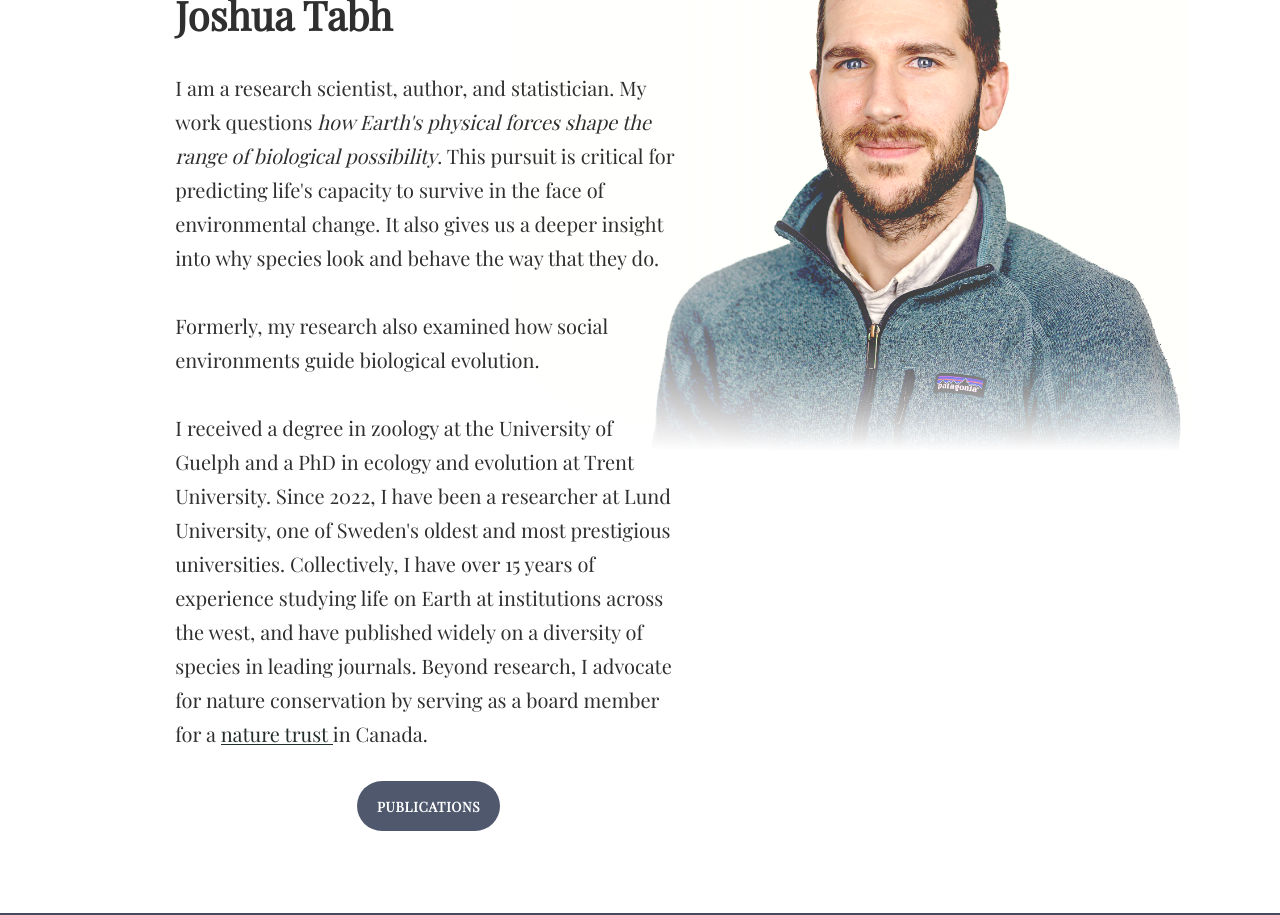
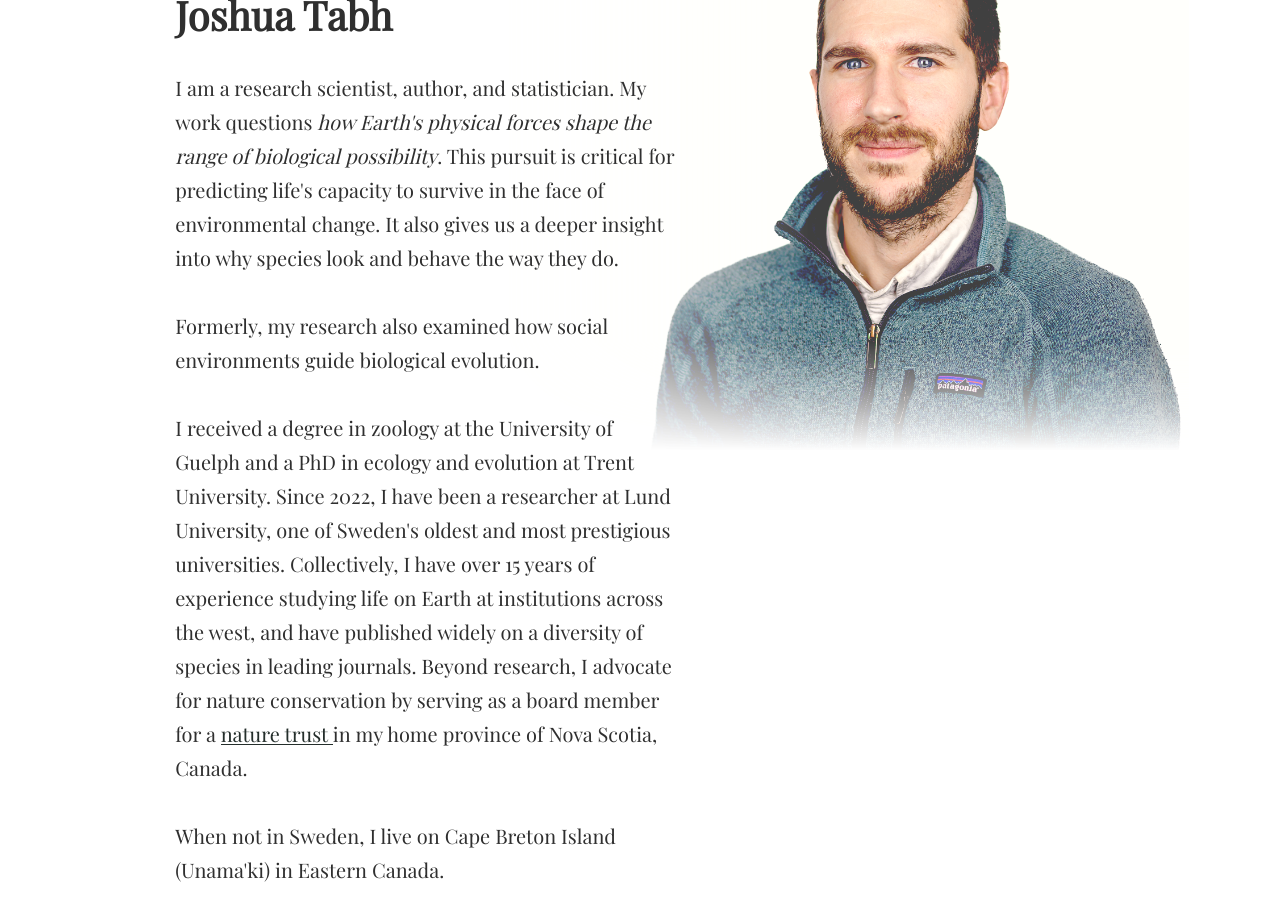
Before and after one commit to joshuatabh/joshuatabh.github.io, a Jekyll site: the page built from docs/about/joshuatabh.md, in a window 1280 px wide. Shown: the part 758-1673 px from the top of the page. Built offline with Jekyll 4.4.1, drawn with Linux system fonts in a browser that asks for light colours; some web fonts are replaced.

Commit message:
About page updated.

```diff
--- a/docs/about/joshuatabh.md
+++ b/docs/about/joshuatabh.md
@@ -19,9 +19,10 @@ feature_image: /assets/banner/cabinDreamlikeShort.png
 
   <!-- 3. The Body Text (Drops below on narrow screens) -->
   <div class="about-body">
-    <p>I am a research scientist, author, and statistician. My work questions <i>how Earth's physical forces shape the range of biological possibility</i>. This pursuit is critical for predicting life's capacity to survive in the face of environmental change. It also gives us a deeper insight into why species look and behave the way that they do. </p>
+    <p>I am a research scientist, author, and statistician. My work questions <i>how Earth's physical forces shape the range of biological possibility</i>. This pursuit is critical for predicting life's capacity to survive in the face of environmental change. It also gives us a deeper insight into why species look and behave the way they do. </p>
     <p> Formerly, my research also examined how social environments guide biological evolution.</p>
-    <p>I received a degree in zoology at the University of Guelph and a PhD in ecology and evolution at Trent University. Since 2022, I have been a researcher at Lund University, one of Sweden's oldest and most prestigious universities. Collectively, I have over 15 years of experience studying life on Earth at institutions across the west, and have published widely on a diversity of species in leading journals. Beyond research, I advocate for nature conservation by serving as a board member for a <a href="https://nsnt.ca/"> nature trust </a> in Canada. </p>
+    <p>I received a degree in zoology at the University of Guelph and a PhD in ecology and evolution at Trent University. Since 2022, I have been a researcher at Lund University, one of Sweden's oldest and most prestigious universities. Collectively, I have over 15 years of experience studying life on Earth at institutions across the west, and have published widely on a diversity of species in leading journals. Beyond research, I advocate for nature conservation by serving as a board member for a <a href="https://nsnt.ca/"> nature trust </a> in my home province of Nova Scotia, Canada. </p>
+    <p>When not in Sweden, I live on Cape Breton Island (Unama'ki) in Eastern Canada.</p>
     <a href="/writing" class="collection-btn">Publications</a>
 </div>
 </div>
```
